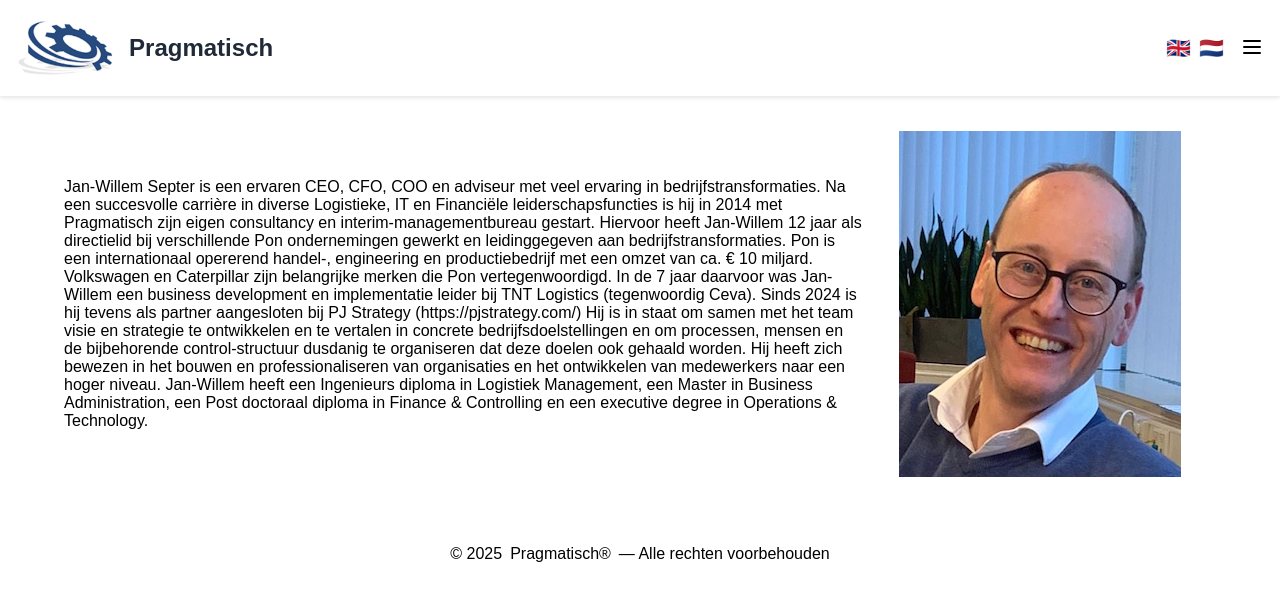
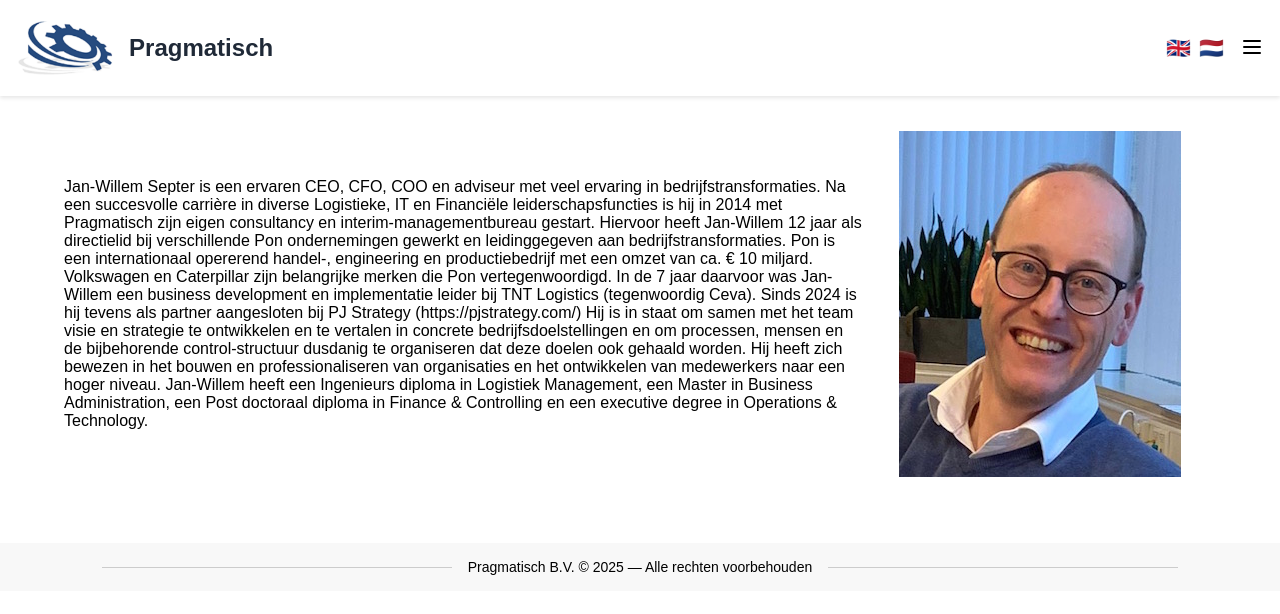
Before and after one commit to StijnSepter/pragmatisch, a React (Vite) app: page / in a window 1280 px wide. Shown: the top 614 px of the page. Built offline with nearby package versions, Linux system fonts and the light colour scheme.

Commit message:
fixed the footer

```diff
--- a/src/componens/css/footer.css
+++ b/src/componens/css/footer.css
@@ -3,9 +3,22 @@ footer {
     justify-content: center;
     align-items: center;
     width: 100%;
-    height: 85px;
+    padding: 1rem 0;
+    background-color: #f8f8f8;
+    color: #000;
+    font-size: 0.875rem;
+    gap: 1rem;
+    margin-top: 2rem;
 }
 
-footer span {
-    margin: 0 0.25rem;
+footer .divider {
+    flex: 1;
+    height: 1px;
+    background: #ccc;
+    max-width: 350px;
+    padding: 0 3%;
 }
+
+footer .copyricht {
+    white-space: nowrap;
+}
--- a/src/componens/footer.tsx
+++ b/src/componens/footer.tsx
@@ -5,9 +5,11 @@ const Footer = () => {
 
   return (
     <footer>
-      <span>© {currentYear}</span>
-      <span className="copyricht"> Pragmatisch® </span>
-      <span>— Alle rechten voorbehouden</span>
+      <div className="divider"></div>
+      <span className="copyricht">
+        Pragmatisch B.V. © {currentYear} — Alle rechten voorbehouden
+      </span>
+      <div className="divider"></div>
     </footer>
   );
 };
```
